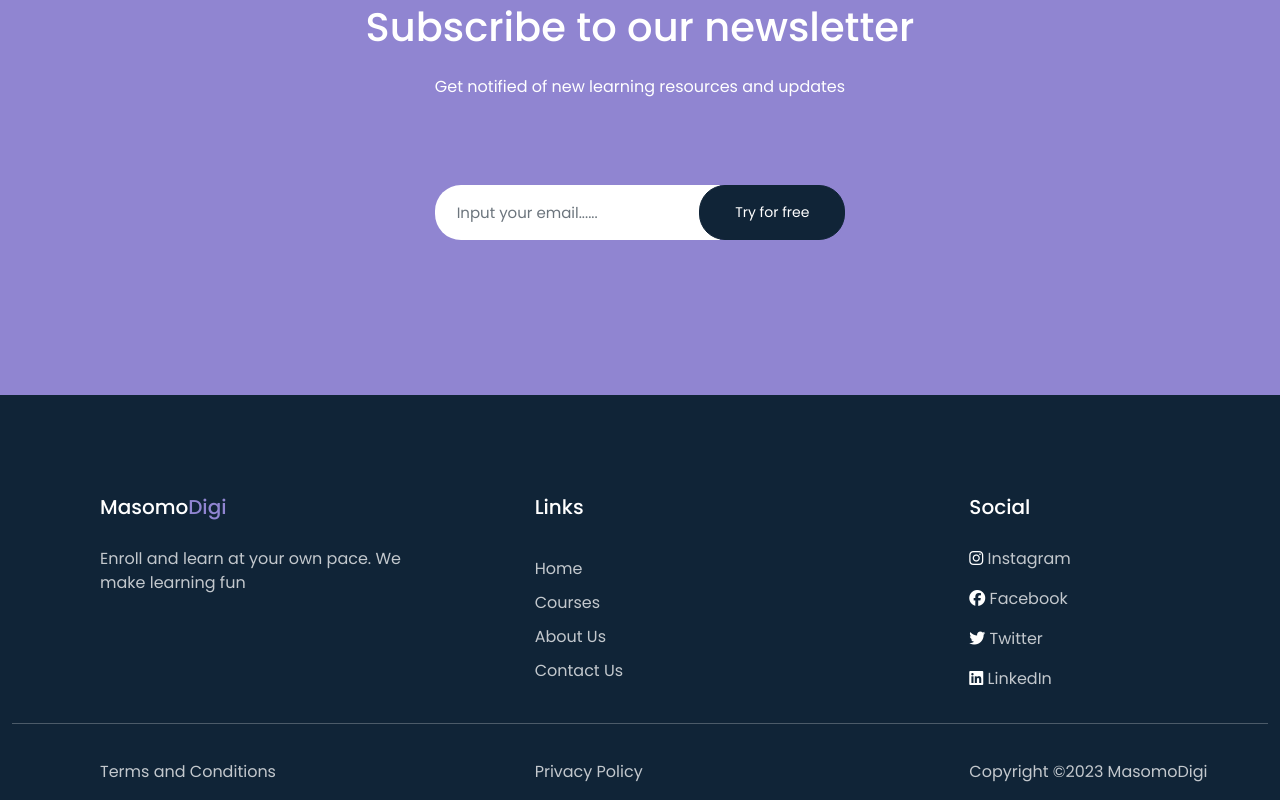
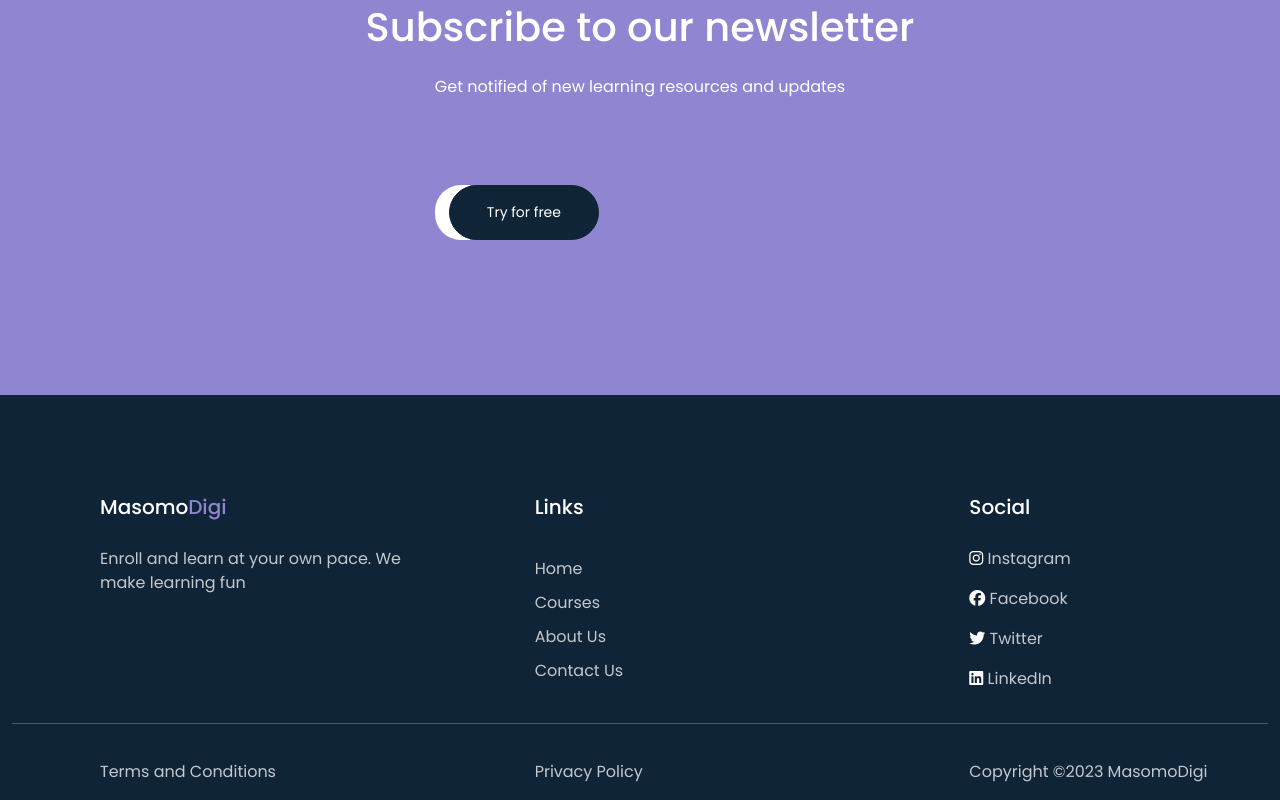
Before and after one commit to Njihia413/phase-5-project, a React (Create React App) app in the folder client/: page / in a window 1280 px wide. Shown: the part 1725-2525 px from the top of the page. Built offline with nearby package versions, Linux system fonts and the light colour scheme.

Commit message:
form styling

```diff
--- a/client/src/index.css
+++ b/client/src/index.css
@@ -477,3 +477,51 @@ hr {
   background-repeat: no-repeat;
   height: 90vh;
 }
+/* START REVIEW */
+.star-rating {
+  background-color: #9085D1;
+  font-size: 1.5rem;
+  position: relative;
+  display: inline-block;
+  cursor: pointer;
+}
+
+.star-rating .foreground {
+  color: var(--theme-primary);
+  position: absolute;
+  display: flex;
+  overflow: hidden;
+}
+
+.star-rating .background {
+  display: flex;
+}
+
+form {
+  display: flex;
+  flex-direction: column;
+  width: 40%;
+
+}
+
+form input,
+form textarea {
+  margin-bottom: 0.5rem;
+  border-radius: 10px;
+
+}
+
+form button[type="submit"] {
+  width: 150px;
+  border-radius: 35px;
+  color: #ffffff;
+  background-color: #102437;
+
+}
+.review {
+  margin: 2rem 0;
+  padding: 1rem;
+  background-color: white;
+  border-radius: 1rem;
+  box-shadow: 2px 2px 4px rgba(0, 0, 0, 0.3);
+}
```
